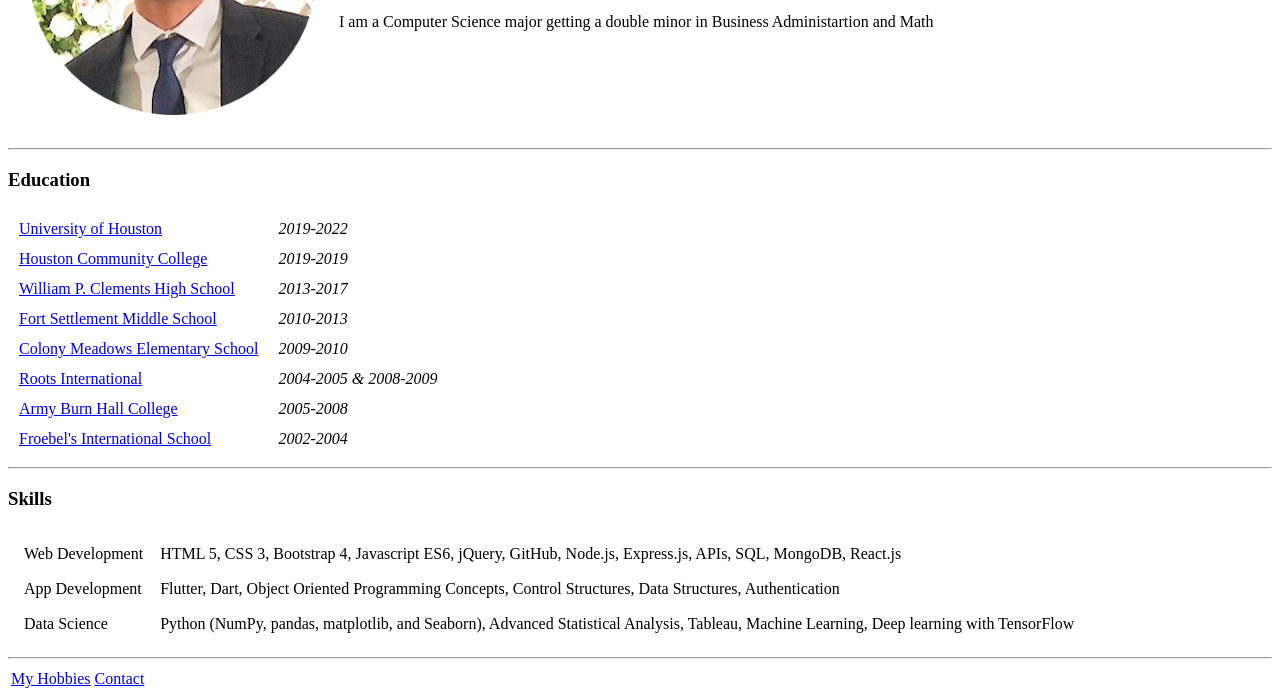
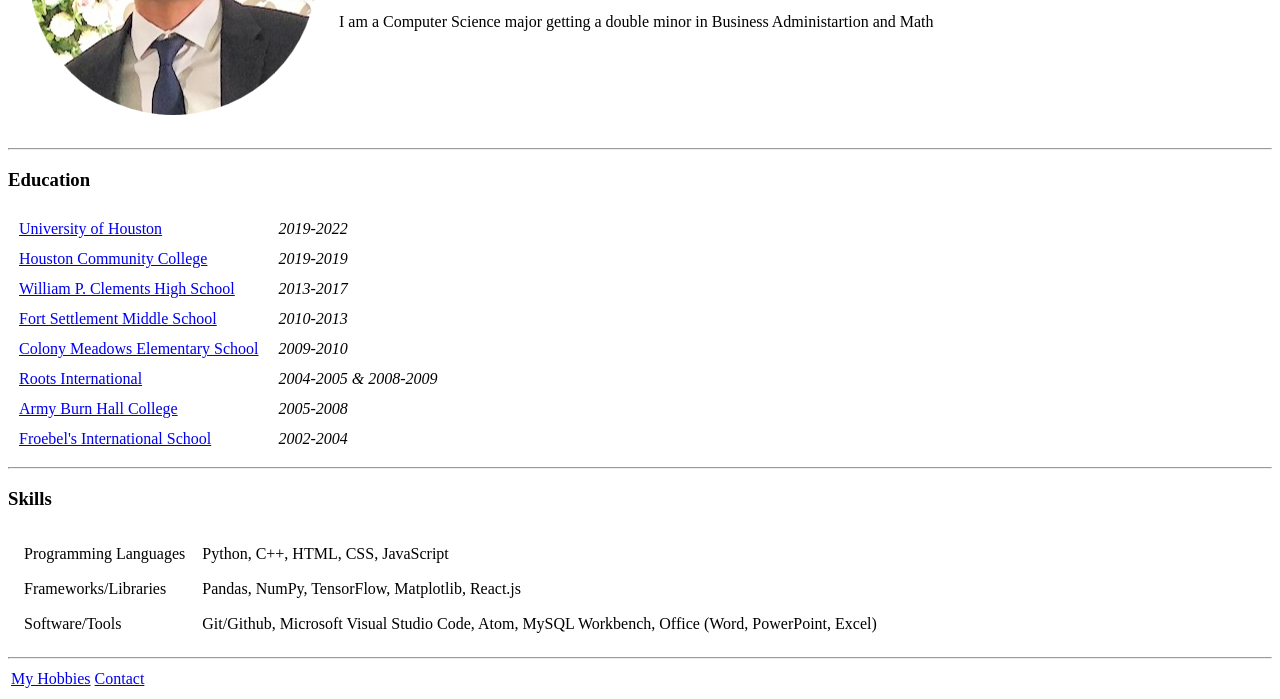
Before and after one commit to rafayalam/cv, a plain HTML site: page index.html in a window 1280 px wide. Shown: the part 202-901 px from the top of the page. Drawn offline with Linux system fonts and the light colour scheme.

Commit message:
Update index.html

```diff
--- a/index.html
+++ b/index.html
@@ -55,16 +55,16 @@
   <h3>Skills</h3>
   <table cellspacing="15">
     <tr>
-      <td>Web Development</td>
-      <td>HTML 5, CSS 3, Bootstrap 4, Javascript ES6, jQuery, GitHub, Node.js, Express.js, APIs, SQL, MongoDB, React.js</td>
+      <td>Programming Languages</td>
+      <td>Python, C++, HTML, CSS, JavaScript</td>
     </tr>
     <tr>
-      <td>App Development</td>
-      <td>Flutter, Dart, Object Oriented Programming Concepts, Control Structures, Data Structures, Authentication</td>
+      <td>Frameworks/Libraries</td>
+      <td>Pandas, NumPy, TensorFlow, Matplotlib, React.js</td>
     </tr>
     <tr>
-      <td>Data Science</td>
-      <td>Python (NumPy, pandas, matplotlib, and Seaborn), Advanced Statistical Analysis, Tableau, Machine Learning, Deep learning with TensorFlow</td>
+      <td>Software/Tools</td>
+      <td>Git/Github, Microsoft Visual Studio Code, Atom, MySQL Workbench, Office (Word, PowerPoint, Excel)</td>
     </tr>
   </table>
   <hr>
```
